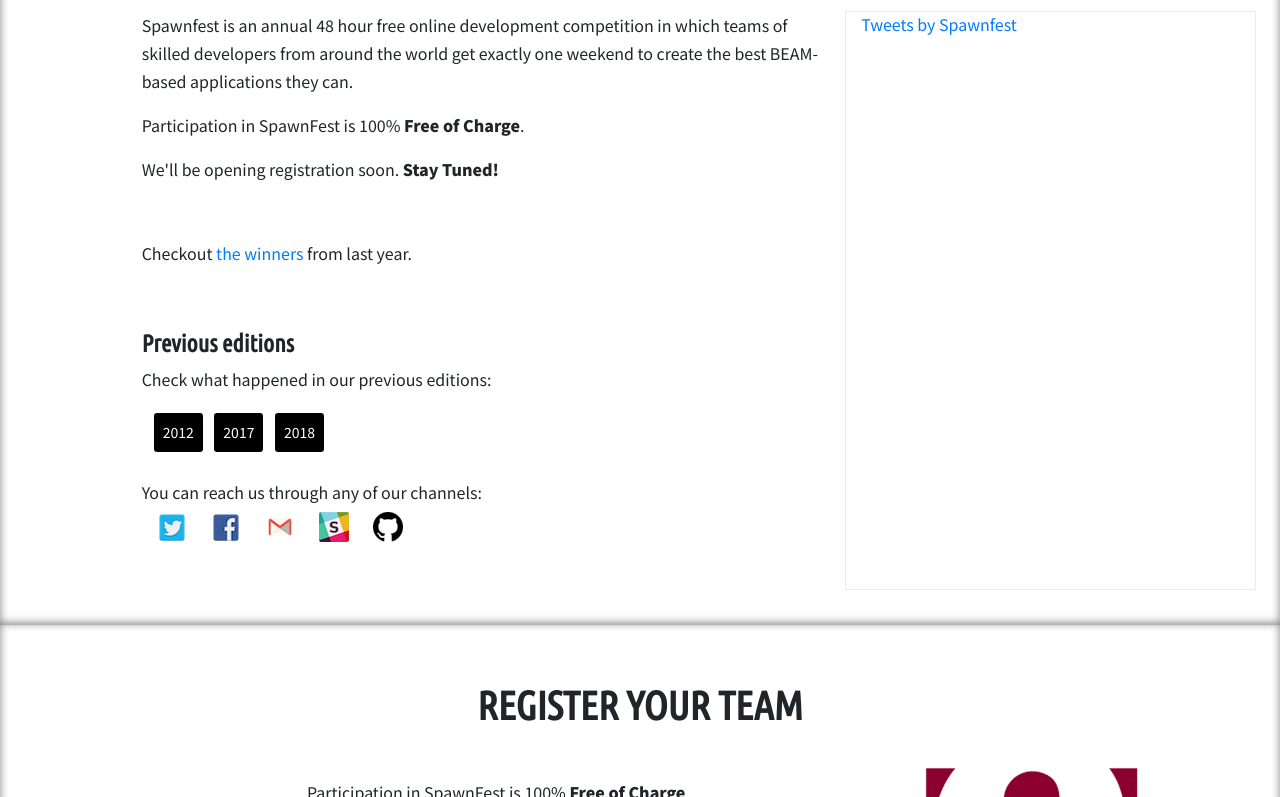
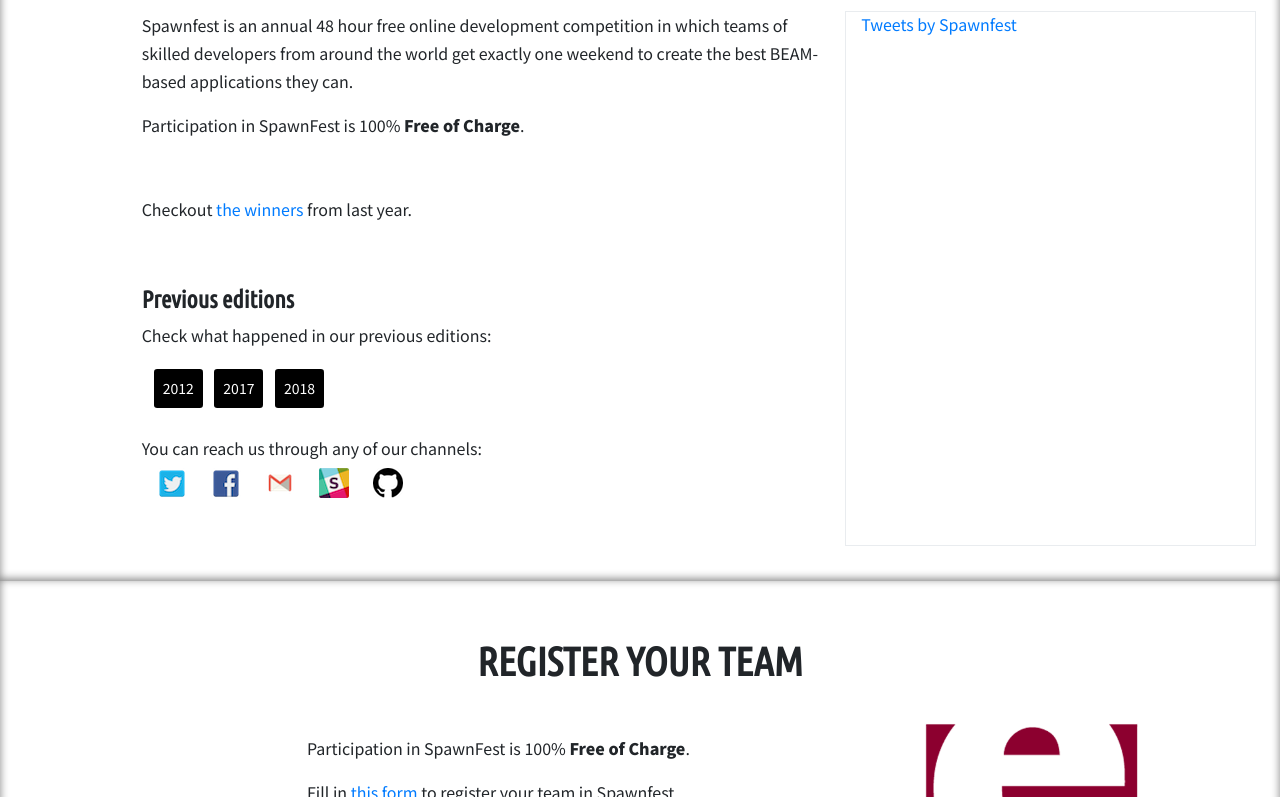
Before and after one commit to spawnfest/spawnfest.github.io, a Jekyll site: the page built from index.html, in a window 1280 px wide and 900 px high, scrolled down 821 px, cut to the strip 103-900 px from the top of the window. Built offline with Jekyll 4.4.1, drawn with Linux system fonts in a browser that asks for light colours; nearby versions of some CDN libraries; some web fonts are replaced; comment, search, counter and statistics services are not loaded.

Commit message:
Remove the 'soon' thingy

```diff
--- a/_includes/about.html
+++ b/_includes/about.html
@@ -6,7 +6,6 @@
         Spawnfest is an annual 48 hour free online development competition in which teams of skilled developers from around the world get exactly one weekend to create the best BEAM-based applications they can.
       </p>
       <p>Participation in SpawnFest is 100% <strong>Free of Charge</strong>.</p>
-      <p>We'll be opening registration soon. <strong>Stay Tuned!</strong></p>
       <br>
       <div class="pt-3">
         <p>Checkout <a href="winners">the winners</a> from last year.</p>
```
